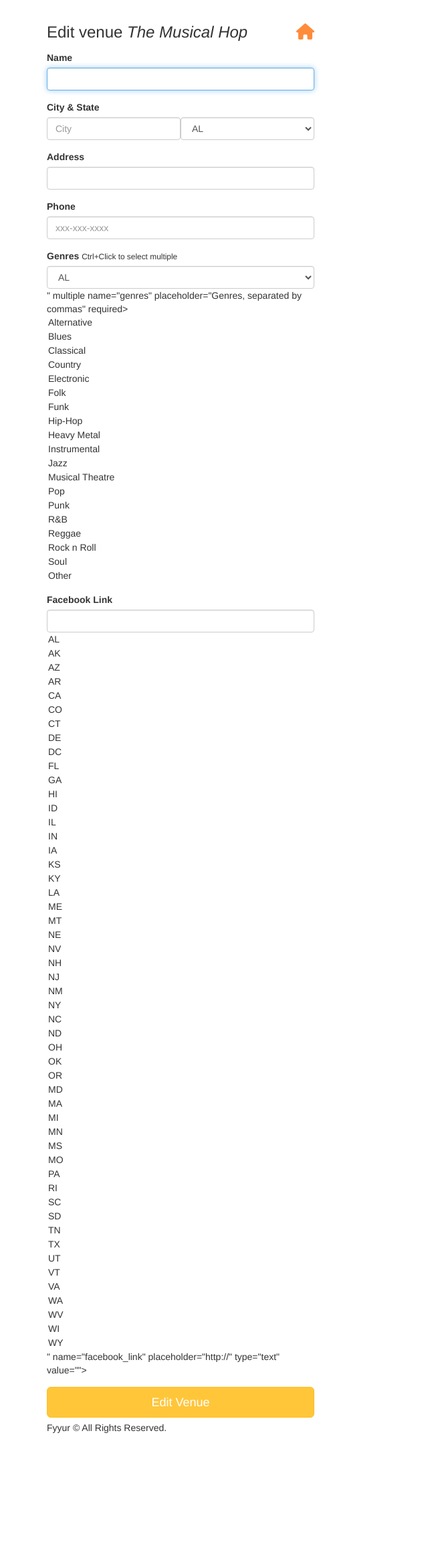
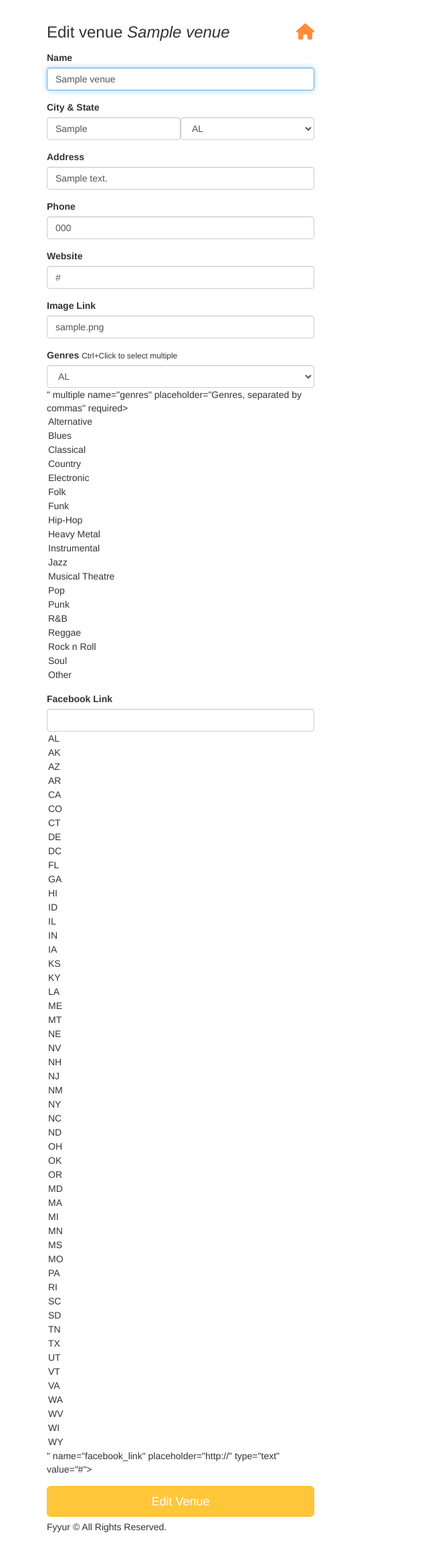
Before and after one commit to ucanfil/fyyur, a Flask app: page /venues/1/edit in a window 1280 px wide. Shown: the part 60-2384 px from the top of the page at 67% size, without its empty margins (0-640 px from the left). Before the commit the page ends 2199 px from the top, so only its background shows below. Run offline with Flask 2, Linux system fonts and the light colour scheme; tables that the repository leaves empty hold one stand-in row (values such as "Sample post"); some libraries are stand-ins or nearby versions.

Commit message:
/venues/:id/edit and /artists/:id/edit endpoints are implemented

```diff
--- a/app.py
+++ b/app.py
@@ -55,13 +55,11 @@ class Venue(db.Model):
     phone = db.Column(db.String(120))
     image_link = db.Column(db.String(500))
     facebook_link = db.Column(db.String(120))
-    genres = db.Column(db.ARRAY(db.String), server_default="{'other'}")
+    genres = db.Column(db.ARRAY(db.String), server_default="{}")
     website = db.Column(db.String(120))
     seeking_talent = db.Column(db.Boolean, nullable=True, server_default='f')
     seeking_description = db.Column(db.String(500), nullable=True)
     artists = db.relationship('Show', back_populates='venue')
-
-    # TODO: implement any missing fields, as a database migration using Flask-Migrate
 
 
 class Artist(db.Model):
@@ -79,10 +77,6 @@ class Artist(db.Model):
     seeking_description = db.Column(db.String(500), nullable=True)
     website = db.Column(db.String(120))
     venues = db.relationship('Show', back_populates='artist')
-
-    # TODO: implement any missing fields, as a database migration using Flask-Migrate
-
-# TODO Implement Show and Artist models, and complete all model relationships and properties, as a database migration.
 
 
 db.create_all()
@@ -122,28 +116,28 @@ def venues():
         'id'), Venue.city.label('city'), Venue.state.label('state'), Venue.name.label('name')).join(Show, (Show.venue_id == Venue.id) & (Show.start_time > datetime.now())).group_by(Venue.id).all()
 
     for venue in venues:
-      found = False
+        found = False
 
-      for d in data:
-          if d['state'] == venue.state and d['city'] == venue.city:
-              found = True
-              d['venues'].append({
-                  'id': venue.id,
-                  'name': venue.name,
-                  'num_upcoming_shows': venue.num_upcoming_shows
-              })
-              break
+        for d in data:
+            if d['state'] == venue.state and d['city'] == venue.city:
+                found = True
+                d['venues'].append({
+                    'id': venue.id,
+                    'name': venue.name,
+                    'num_upcoming_shows': venue.num_upcoming_shows
+                })
+                break
 
-      if not found:
-          data.append({
-              'state': venue.state,
-              'city': venue.city,
-              'venues': [{
-                  'id': venue.id,
-                  'name': venue.name,
-                  'num_upcoming_shows': venue.num_upcoming_shows,
-              }]
-          })
+        if not found:
+            data.append({
+                'state': venue.state,
+                'city': venue.city,
+                'venues': [{
+                    'id': venue.id,
+                    'name': venue.name,
+                    'num_upcoming_shows': venue.num_upcoming_shows,
+                }]
+            })
 
     return render_template('pages/venues.html', areas=data)
 
@@ -173,15 +167,16 @@ def show_venue(venue_id):
     venue.past_shows_count = 0
     venue.upcoming_shows_count = 0
 
-    shows = Venue.query.join(Show, Show.venue_id == Venue.id).join(Artist, Artist.id == Show.artist_id).add_columns(Show.start_time.label('start_time'), Artist.id.label('artist_id'), Artist.name.label('artist_name'), Artist.image_link.label('artist_image_link')).filter(Venue.id == venue_id).order_by(Show.start_time.desc()).all()
+    shows = Venue.query.join(Show, Show.venue_id == Venue.id).join(Artist, Artist.id == Show.artist_id).add_columns(Show.start_time.label('start_time'), Artist.id.label(
+        'artist_id'), Artist.name.label('artist_name'), Artist.image_link.label('artist_image_link')).filter(Venue.id == venue_id).order_by(Show.start_time.desc()).all()
 
     for show in shows:
-      if show.start_time < datetime.now():
-        venue.past_shows.append(show)
-        venue.past_shows_count = venue.past_shows_count + 1
-      else:
-        venue.upcoming_shows.append(show)
-        venue.upcoming_shows_count = venue.upcoming_shows_count + 1
+        if show.start_time < datetime.now():
+            venue.past_shows.append(show)
+            venue.past_shows_count = venue.past_shows_count + 1
+        else:
+            venue.upcoming_shows.append(show)
+            venue.upcoming_shows_count = venue.upcoming_shows_count + 1
 
     return render_template('pages/show_venue.html', venue=venue)
 
@@ -232,22 +227,33 @@ def create_venue_submission():
 
     flash('An error occurred. Venue ' +
           form.name.data + ' could not be listed.')
+
     return render_template('forms/new_venue.html', form=form)
 
-    # on successful db insert, flash success
-    # TODO: on unsuccessful db insert, flash an error instead.
-    # e.g., flash('An error occurred. Venue ' + data.name + ' could not be listed.')
-    # see: http://flask.pocoo.org/docs/1.0/patterns/flashing/
 
-
-@app.route('/venues/<venue_id>', methods=['DELETE'])
+@app.route('/venues/<venue_id>', methods=['POST'])
 def delete_venue(venue_id):
     # TODO: Complete this endpoint for taking a venue_id, and using
     # SQLAlchemy ORM to delete a record. Handle cases where the session commit could fail.
 
     # BONUS CHALLENGE: Implement a button to delete a Venue on a Venue Page, have it so that
     # clicking that button delete it from the db then redirect the user to the homepage
-    return None
+    error = False
+
+    try:
+      Venue.query.filter_by(id = venue_id).delete()
+      db.session.commit()
+    except:
+      error = True
+      db.session.rollback()
+      print(sys.exc_info())
+    finally:
+      db.session.close()
+
+    if error:
+      abort(400)
+    else:
+      return redirect(url_for('index'))
 
 #  Artists
 #  ----------------------------------------------------------------
@@ -282,15 +288,16 @@ def show_artist(artist_id):
     artist.past_shows_count = 0
     artist.upcoming_shows_count = 0
 
-    shows = Artist.query.join(Show, Show.artist_id == Artist.id).join(Venue, Venue.id == Show.venue_id).add_columns(Show.start_time.label('start_time'), Artist.id.label('artist_id'), Artist.name.label('artist_name'), Venue.image_link.label('venue_image_link')).filter(Artist.id == artist_id).order_by(Show.start_time.desc()).all()
+    shows = Artist.query.join(Show, Show.artist_id == Artist.id).join(Venue, Venue.id == Show.venue_id).add_columns(Show.start_time.label('start_time'), Artist.id.label(
+        'artist_id'), Artist.name.label('artist_name'), Venue.image_link.label('venue_image_link')).filter(Artist.id == artist_id).order_by(Show.start_time.desc()).all()
 
     for show in shows:
-      if show.start_time < datetime.now():
-        artist.past_shows.append(show)
-        artist.past_shows_count = artist.past_shows_count + 1
-      else:
-        artist.upcoming_shows.append(show)
-        artist.upcoming_shows_count = artist.upcoming_shows_count + 1
+        if show.start_time < datetime.now():
+            artist.past_shows.append(show)
+            artist.past_shows_count = artist.past_shows_count + 1
+        else:
+            artist.upcoming_shows.append(show)
+            artist.upcoming_shows_count = artist.upcoming_shows_count + 1
 
     return render_template('pages/show_artist.html', artist=artist)
 
@@ -310,43 +317,99 @@ def edit_artist(artist_id):
     form.facebook_link.data = artist.facebook_link
     form.website.data = artist.website
 
-    return render_template('forms/edit_artist.html', form=form, artist=Artist.query.get(artist_id))
+    return render_template('forms/edit_artist.html', form=form, artist=artist)
 
 
 @app.route('/artists/<int:artist_id>/edit', methods=['POST'])
 def edit_artist_submission(artist_id):
-    # TODO: take values from the form submitted, and update existing
-    # artist record with ID <artist_id> using the new attributes
+
+    form = ArtistForm()
+    error = False
+
+    artist = Artist.query.get(artist_id)
+
+    if form.validate_on_submit():
+        try:
+            artist.name = form.name.data
+            artist.city = form.city.data
+            artist.state = form.state.data
+            artist.phone = form.phone.data
+            artist.website = form.website.data
+            artist.image_link = form.image_link.data
+            artist.genres = form.genres.data
+            artist.facebook_link = form.facebook_link.data
+            db.session.commit()
+        except:
+            error = True
+            db.session.rollback()
+            print(sys.exc_info())
+        finally:
+            db.session.close()
+
+        if error:
+            abort(400)
+        else:
+            flash('Artist ' + artist.name + ' was successfully edited!')
+
+            return redirect(url_for('show_artist', artist_id=artist_id))
 
     return redirect(url_for('show_artist', artist_id=artist_id))
 
 
 @app.route('/venues/<int:venue_id>/edit', methods=['GET'])
 def edit_venue(venue_id):
+
+    venue = Venue.query.get(venue_id)
     form = VenueForm()
-    venue = {
-        "id": 1,
-        "name": "The Musical Hop",
-        "genres": ["Jazz", "Reggae", "Swing", "Classical", "Folk"],
-        "address": "1015 Folsom Street",
-        "city": "San Francisco",
-        "state": "CA",
-        "phone": "123-123-1234",
-        "website": "https://www.themusicalhop.com",
-        "facebook_link": "https://www.facebook.com/TheMusicalHop",
-        "seeking_talent": True,
-        "seeking_description": "We are on the lookout for a local artist to play every two weeks. Please call us.",
-        "image_link": "https://images.unsplash.com/photo-1543900694-133f37abaaa5?ixlib=rb-1.2.1&ixid=eyJhcHBfaWQiOjEyMDd9&auto=format&fit=crop&w=400&q=60"
-    }
-    # TODO: populate form with values from venue with ID <venue_id>
+
+    form.name.data = venue.name
+    form.city.data = venue.city
+    form.state.data = venue.state
+    form.address.data = venue.address
+    form.phone.data = venue.phone
+    form.genres.data = venue.genres
+    form.image_link.data = venue.image_link
+    form.facebook_link.data = venue.facebook_link
+    form.website.data = venue.website
+
     return render_template('forms/edit_venue.html', form=form, venue=venue)
 
 
 @app.route('/venues/<int:venue_id>/edit', methods=['POST'])
 def edit_venue_submission(venue_id):
-    # TODO: take values from the form submitted, and update existing
-    # venue record with ID <venue_id> using the new attributes
-    return redirect(url_for('show_venue', venue_id=venue_id))
+
+    form = VenueForm()
+    error = False
+
+    venue = Venue.query.get(venue_id)
+
+    if form.validate_on_submit():
+        try:
+            venue.name = form.name.data
+            venue.city = form.city.data
+            venue.state = form.state.data
+            venue.address = form.address.data
+            venue.phone = form.phone.data
+            venue.website = form.website.data
+            venue.image_link = form.image_link.data
+            venue.genres = form.genres.data
+            venue.facebook_link = form.facebook_link.data
+            db.session.commit()
+        except:
+            error = True
+            db.session.rollback()
+            print(sys.exc_info())
+        finally:
+            db.session.close()
+
+        if error:
+            abort(400)
+        else:
+            flash('Venue ' + venue.name + ' was successfully edited!')
+
+            return redirect(url_for('show_venue', venue_id=venue_id))
+
+    return redirect(url_for('edit_venue', venue_id=venue_id))
 
 #  Create Artist
 #  ----------------------------------------------------------------
@@ -360,9 +423,7 @@ def create_artist_form():
 
 @app.route('/artists/create', methods=['POST'])
 def create_artist_submission():
-    # called upon submitting the new artist listing form
-    # TODO: insert form data as a new Venue record in the db, instead
-    # TODO: modify data to be the data object returned from db insertion
+
     error = False
     form = ArtistForm()
 
@@ -395,11 +456,9 @@ def create_artist_submission():
 
             return render_template('pages/home.html')
 
-    # on successful db insert, flash success
     flash('An error occurred. Artist ' +
           form.name.data + ' could not be listed.')
-    # TODO: on unsuccessful db insert, flash an error instead.
-    # e.g., flash('An error occurred. Artist ' + data.name + ' could not be listed.')
+
     return render_template('forms/new_artist.html', form=form)
 
 
@@ -408,45 +467,6 @@ def create_artist_submission():
 
 @app.route('/shows')
 def shows():
-    # displays list of shows at /shows
-    # TODO: replace with real venues data.
-    #       num_shows should be aggregated based on number of upcoming shows per venue.
-    data = [{
-        "venue_id": 1,
-        "venue_name": "The Musical Hop",
-        "artist_id": 4,
-        "artist_name": "Guns N Petals",
-        "artist_image_link": "https://images.unsplash.com/photo-1549213783-8284d0336c4f?ixlib=rb-1.2.1&ixid=eyJhcHBfaWQiOjEyMDd9&auto=format&fit=crop&w=300&q=80",
-        "start_time": "2019-05-21T21:30:00.000Z"
-    }, {
-        "venue_id": 3,
-        "venue_name": "Park Square Live Music & Coffee",
-        "artist_id": 5,
-        "artist_name": "Matt Quevedo",
-        "artist_image_link": "https://images.unsplash.com/photo-1495223153807-b916f75de8c5?ixlib=rb-1.2.1&ixid=eyJhcHBfaWQiOjEyMDd9&auto=format&fit=crop&w=334&q=80",
-        "start_time": "2019-06-15T23:00:00.000Z"
-    }, {
-        "venue_id": 3,
-        "venue_name": "Park Square Live Music & Coffee",
-        "artist_id": 6,
-        "artist_name": "The Wild Sax Band",
-        "artist_image_link": "https://images.unsplash.com/photo-1558369981-f9ca78462e61?ixlib=rb-1.2.1&ixid=eyJhcHBfaWQiOjEyMDd9&auto=format&fit=crop&w=794&q=80",
-        "start_time": "2035-04-01T20:00:00.000Z"
-    }, {
-        "venue_id": 3,
-        "venue_name": "Park Square Live Music & Coffee",
-        "artist_id": 6,
-        "artist_name": "The Wild Sax Band",
-        "artist_image_link": "https://images.unsplash.com/photo-1558369981-f9ca78462e61?ixlib=rb-1.2.1&ixid=eyJhcHBfaWQiOjEyMDd9&auto=format&fit=crop&w=794&q=80",
-        "start_time": "2035-04-08T20:00:00.000Z"
-    }, {
-        "venue_id": 3,
-        "venue_name": "Park Square Live Music & Coffee",
-        "artist_id": 6,
-        "artist_name": "The Wild Sax Band",
-        "artist_image_link": "https://images.unsplash.com/photo-1558369981-f9ca78462e61?ixlib=rb-1.2.1&ixid=eyJhcHBfaWQiOjEyMDd9&auto=format&fit=crop&w=794&q=80",
-        "start_time": "2035-04-15T20:00:00.000Z"
-    }]
 
     shows = Show.query.join(Artist, Artist.id == Show.artist_id).join(Venue, Venue.id == Show.venue_id).add_columns(Show.venue_id, Show.artist_id, Venue.name.label(
         'venue_name'), Artist.name.label('artist_name'), Artist.image_link.label('artist_image_link'), Show.start_time).order_by(Show.start_time.desc()).all()
@@ -463,8 +483,7 @@ def create_shows():
 
 @app.route('/shows/create', methods=['POST'])
 def create_show_submission():
-    # called to create new shows in the db, upon submitting new show listing form
-    # TODO: insert form data as a new Show record in the db, instead
+
     form = ShowForm()
     error = False
 
@@ -490,11 +509,8 @@ def create_show_submission():
             flash('An error occurred. Show could not be listed.')
             abort(400)
         else:
-            # on successful db insert, flash success
             flash('Show was successfully listed!')
-            # TODO: on unsuccessful db insert, flash an error instead.
-            # e.g., flash('An error occurred. Show could not be listed.')
-            # see: http://flask.pocoo.org/docs/1.0/patterns/flashing/
+
             return render_template('pages/home.html')
 
     else:
--- a/forms.py
+++ b/forms.py
@@ -151,7 +151,6 @@ class VenueForm(BaseForm):
         'image_link', validators=[URL()]
     )
     genres = SelectMultipleField(
-        # TODO implement enum restriction
         'genres', validators=[DataRequired()],
         choices=[
             ('Alternative', 'Alternative'),
@@ -296,7 +295,6 @@ class ArtistForm(BaseForm):
         ]
     )
     phone = StringField(
-        # TODO implement validation logic for state
         'phone'
     )
     website = StringField(
@@ -306,7 +304,6 @@ class ArtistForm(BaseForm):
         'image_link', validators=[URL()]
     )
     genres = SelectMultipleField(
-        # TODO implement enum restriction
         'genres', validators=[DataRequired()],
         choices=[
             ('Alternative', 'Alternative'),
@@ -331,8 +328,5 @@ class ArtistForm(BaseForm):
         ]
     )
     facebook_link = StringField(
-        # TODO implement enum restriction
         'facebook_link', validators=[URL()]
     )
-
-# TODO IMPLEMENT NEW ARTIST FORM AND NEW SHOW FORM
--- a/templates/forms/edit_venue.html
+++ b/templates/forms/edit_venue.html
@@ -24,9 +24,17 @@
         {{ form.address(class_ = 'form-control', autofocus = true) }}
       </div>
       <div class="form-group">
-          <label for="phone">Phone</label>
-          {{ form.phone(class_ = 'form-control', placeholder='xxx-xxx-xxxx', autofocus = true) }}
-        </div>
+        <label for="phone">Phone</label>
+        {{ form.phone(class_ = 'form-control', placeholder='xxx-xxx-xxxx', autofocus = true) }}
+      </div>
+      <div class="form-group">
+        <label for="website">Website</label>
+        {{ form.website(class_ = 'form-control', placeholder='https://', autofocus = true) }}
+      </div>
+      <div class="form-group">
+        <label for="image_link">Image Link</label>
+        {{ form.image_link(class_ = 'form-control', placeholder='https://', autofocus = true) }}
+      </div>
       <div class="form-group">
         <label for="genres">Genres</label>
         <small>Ctrl+Click to select multiple</small>
--- a/templates/pages/show_venue.html
+++ b/templates/pages/show_venue.html
@@ -5,6 +5,11 @@
 	<div class="col-sm-6">
 		<h1 class="monospace">
 			{{ venue.name }}
+			<a href="/venues/{{ venue.id }}/edit"><span><i class="far fa-edit"></i></span>
+			</a>
+			<form action="/venues/{{ venue.id }}" method="post" style="display: inline-block;">
+				<button type="submit" style="background-color: transparent; border: none; color: firebrick;"><i class="far fa-trash-alt"></i></button>
+			</form>
 		</h1>
 		<p class="subtitle">
 			ID: {{ venue.id }}
```
Also changed, not shown: migrations/versions/dca63063edc2_.py (added, +28 -0 lines), migrations/versions/e7eed6675101_.py (added, +28 -0 lines), templates/forms/edit_artist.html (+12 -4 lines).
